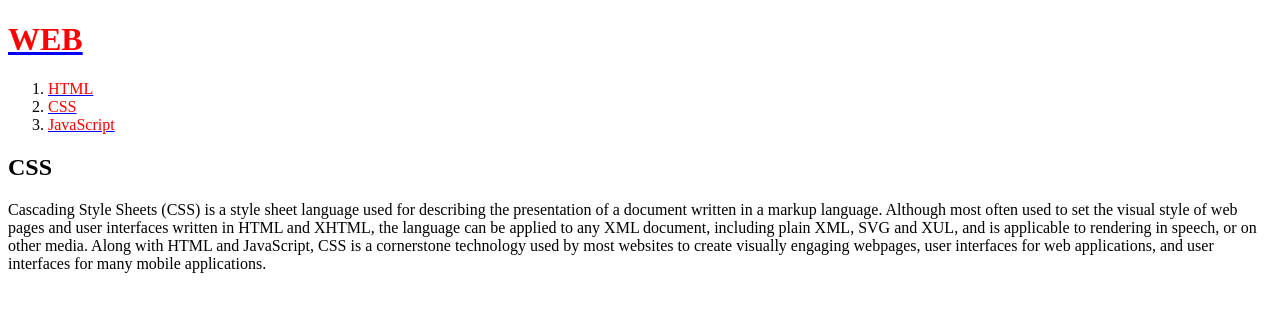
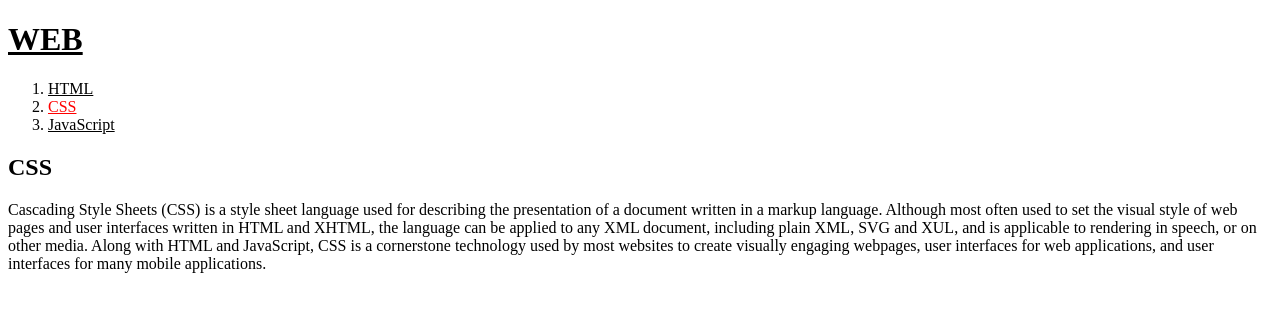
Before and after one commit to KalRankNe/Web1, a plain HTML site: page 2.html in a window 1280 px wide. Drawn offline with Linux system fonts and the light colour scheme.

Commit message:
Update 2.html

```diff
--- a/2.html
+++ b/2.html
@@ -3,14 +3,27 @@
 <head>
   <title>WEB1 - CSS</title>
   <meta charset="utf-8">
+  <style>
+    a {
+      color:black;
+    }
+  </style>
 </head>
 <body>
+  <h1><a href="index.html">WEB</a></h1>
+  <ol>
+    <li><a href="1.html">HTML</a></li>
+    <li><a href="2.html" style="color:red">CSS</a></li>
+    <li><a href="3.html">JavaScript</a></li>
+  </ol>
+<!--
   <h1><a href="index.html"><font color="red">WEB</font></a></h1>
   <ol>
     <li><a href="1.html"><font color="red">HTML</font></a></li>
     <li><a href="2.html"><font color="red">CSS</font></a></li>
     <li><a href="3.html"><font color="red">JavaScript</font></a></li>
   </ol>
+   -->
   <h2>CSS</h2>
   <p>
     Cascading Style Sheets (CSS) is a style sheet language used for describing the presentation of a document written in a markup language. Although most often used to set the visual style of web pages and user interfaces written in HTML and XHTML, the language can be applied to any XML document, including plain XML, SVG and XUL, and is applicable to rendering in speech, or on other media. Along with HTML and JavaScript, CSS is a cornerstone technology used by most websites to create visually engaging webpages, user interfaces for web applications, and user interfaces for many mobile applications.
```
